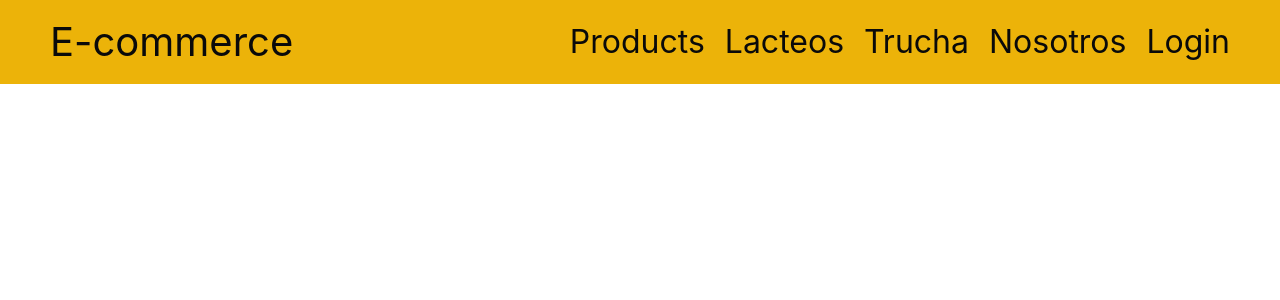
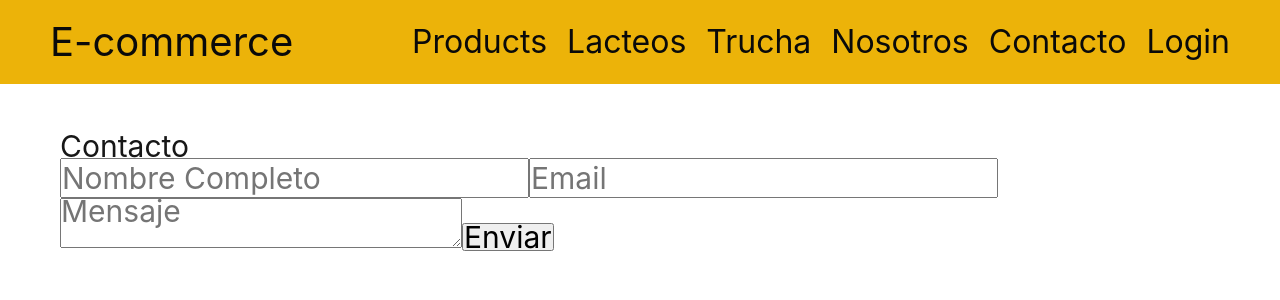
Before and after one commit to Jeffcar1993/e-commerce, a React (Vite) app: page /contacto in a window 1280 px wide. Shown: the top 300 px of the page. Built offline with nearby package versions, Linux system fonts and the light colour scheme.

Commit message:
ADD componente contacto usando hook form y UPDATE item y navbar

```diff
--- a/package.json
+++ b/package.json
@@ -13,6 +13,7 @@
     "firebase": "^11.3.0",
     "react": "^19.0.0",
     "react-dom": "^19.0.0",
+    "react-hook-form": "^7.54.2",
     "react-router-dom": "^7.1.5"
   },
   "devDependencies": {
--- a/src/App.tsx
+++ b/src/App.tsx
@@ -5,6 +5,7 @@ import Products from "./Components/Products";
 import Login from "./Components/Login";
 import ItemDetail from "./Components/ItemDetail";
 import Nosotros from "./Components/Nosotros";
+import Contacto from "./Components/Contacto";
 
 function App() {
 
@@ -21,6 +22,7 @@ function App() {
             <Route path="/products/:categoria" element={ <Products />}/>
             <Route path="/item/:id" element={ <ItemDetail />} />
             <Route path="/nosotros" element={ <Nosotros />} />
+            <Route path="/contacto" element={ <Contacto />} />
             <Route path="/login" element={ <Login />} />
           </Routes>
       </div>
--- /dev/null
+++ b/src/Components/Contacto/Contacto.tsx
@@ -0,0 +1,48 @@
+import { useForm } from "react-hook-form"
+
+interface FormData {
+    nombre: string;
+    email: string;
+    mensaje: string;
+  }
+
+const Contacto = () => {
+
+    const { register, handleSubmit, reset } = useForm<FormData>();
+
+    const enviar = (data: FormData) => {
+        console.log(data);
+        alert("¡Mensaje enviado exitosamente!");
+        reset();
+    }
+
+  return (
+    <div>
+        <h1>Contacto</h1>
+        <form onSubmit={handleSubmit(enviar)}>
+
+            <input
+                type="text"
+                placeholder="Nombre Completo"
+                {...register("nombre", { required: true })}
+            />
+
+            <input
+                type="email"
+                placeholder="Email"
+                {...register("email", { required: true })}
+            />
+
+            <textarea
+                placeholder="Mensaje"
+                {...register("mensaje", { required: true })}
+            ></textarea>
+
+            <button type="submit">Enviar</button>
+
+        </form>
+    </div>
+  )
+}
+
+export default Contacto
--- /dev/null
+++ b/src/Components/Contacto/index.ts
@@ -0,0 +1,2 @@
+export { default } from "./Contacto";
+export * from "./Contacto";
--- a/src/Components/Item/Item.tsx
+++ b/src/Components/Item/Item.tsx
@@ -1,6 +1,6 @@
 import { useState } from "react";
+import { Producto } from "../Products";
 import ItemCount from "../ItemCount";
-import { Producto } from "../Products";
 
 interface ItemProps {
   item: Producto;
@@ -8,17 +8,21 @@ interface ItemProps {
 
 const Item = ({ item }: ItemProps ) => {
 
-  const [count, setCount] = useState(1);
+  const [cantidad, setCantidad] = useState(1);
 
     const handleRestar = () => {
-        if (count > 1) {
-            setCount(count - 1);
+        if (cantidad > 1) {
+            setCantidad(cantidad - 1);
         }
     }
 
     const handleSumar = () => {
-        if (count < item.stock)
-        setCount(count + 1)
+        if (cantidad < item.stock)
+        setCantidad(cantidad + 1)
+    }
+
+    const handleAgregar = () => {
+      console.log( {...item, cantidad} );
     }
 
   return (
@@ -33,7 +37,7 @@ const Item = ({ item }: ItemProps ) => {
           <h3>{item.categoria}</h3>
           <p>{item.precio}</p>
           <p>{item.stock}</p>
-          <ItemCount count={count} handleRestar={handleRestar} handleSumar={handleSumar} />
+          <ItemCount cantidad={cantidad} handleRestar={handleRestar} handleSumar={handleSumar} handleAgregar={handleAgregar}/>
         </div>
       </div>
     </div>
--- a/src/Components/ItemCount/ItemCount.tsx
+++ b/src/Components/ItemCount/ItemCount.tsx
@@ -1,12 +1,13 @@
 
 
 interface ItemCountProps {
-  count: number;
+  cantidad: number;
     handleRestar: () => void;
     handleSumar: () => void;
+    handleAgregar: () => void;
   }
 
-const ItemCount = ({ count, handleRestar, handleSumar }: ItemCountProps) => {
+const ItemCount = ({ cantidad, handleRestar, handleSumar, handleAgregar }: ItemCountProps) => {
 
 
 
@@ -14,11 +15,11 @@ const ItemCount = ({ count, handleRestar, handleSumar }: ItemCountProps) => {
     <div>
         <div>
             <button onClick={handleRestar}>-</button>
-            <p>{count}</p>
+            <p>{cantidad}</p>
             <button onClick={handleSumar}>+</button>
         </div>
         <div>
-            <button>Add to Cart</button>
+            <button onClick={handleAgregar}>Add to Cart</button>
         </div>
     </div>
   )
--- a/src/Components/Navbar/Navbar.tsx
+++ b/src/Components/Navbar/Navbar.tsx
@@ -8,6 +8,7 @@ const Navbar = () => {
         <Link className={styles.navbar_lista} to="/products/lacteos">Lacteos</Link>
         <Link className={styles.navbar_lista} to="/products/trucha">Trucha</Link>
         <Link className={styles.navbar_lista} to="/nosotros">Nosotros</Link>
+        <Link className={styles.navbar_lista} to="/contacto">Contacto</Link>
         <Link className={styles.navbar_lista} to="/login">Login</Link>
     </nav>
   )
```
Also changed, not shown: src/Components/Contacto/Contacto.module.css (added), 1 other file (tests, documents, lock files or other folders).
